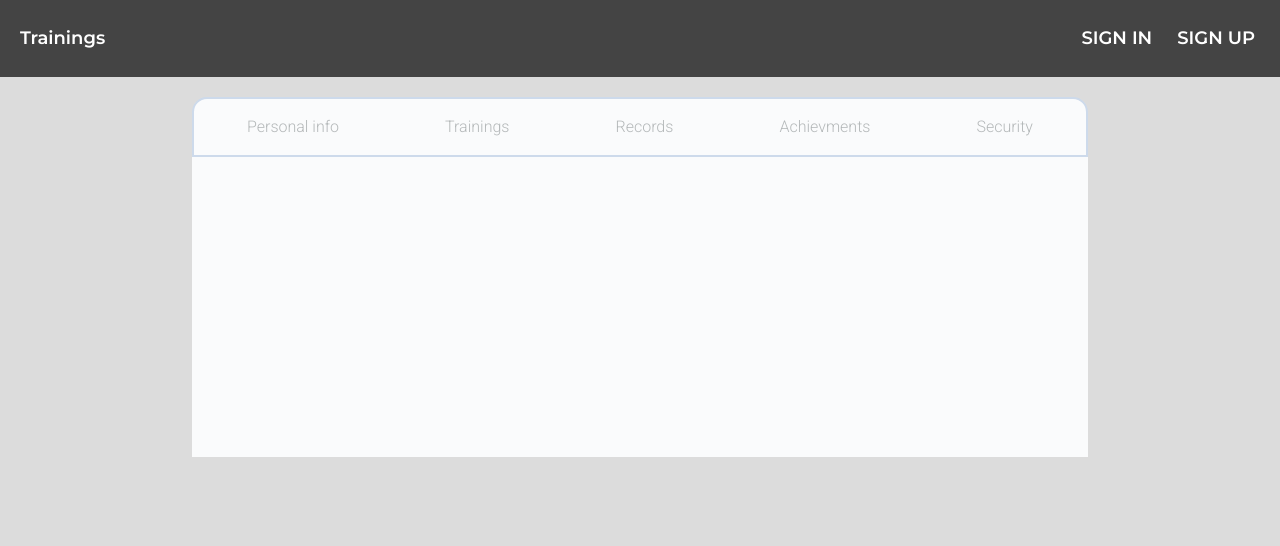
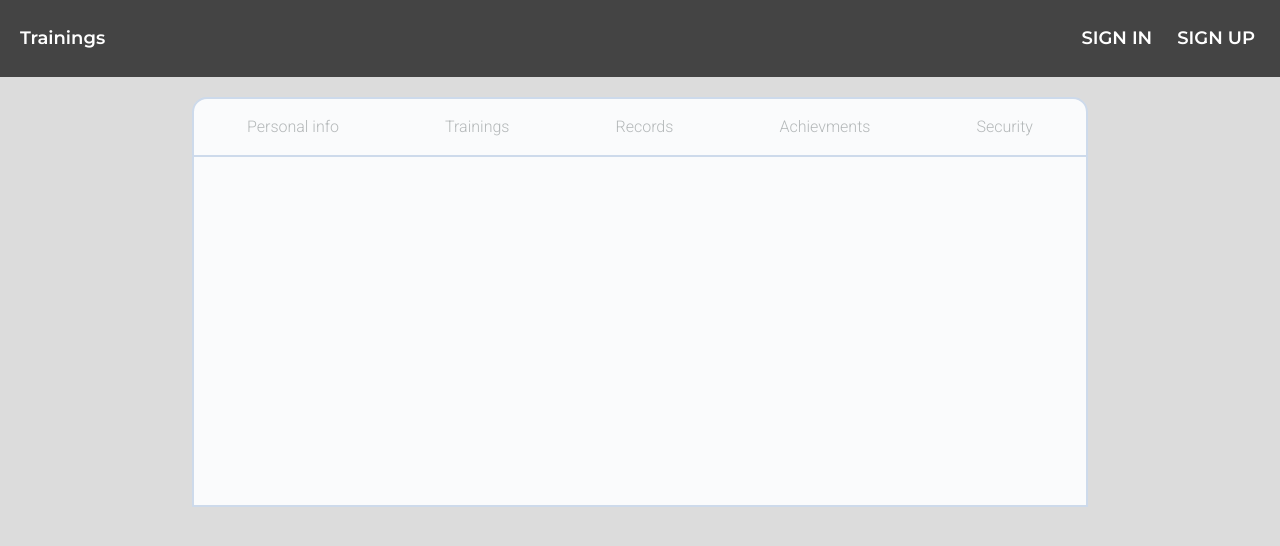
Before and after one commit to vladkovv/healthy-life-ui, a React (Create React App) app in the folder healthy_life_ui/: page /profile in a window 1280 px wide. Shown: the top 546 px of the page. Built offline with nearby package versions, Linux system fonts and the light colour scheme; no server answers.

Commit message:
some fixes

```diff
--- a/healthy_life_ui/src/index.css
+++ b/healthy_life_ui/src/index.css
@@ -284,14 +284,25 @@ color: #A2A2A2;
 .profile-header > div > a {
   text-decoration: none;
   color: #B4B8B9;
+  padding-bottom: 10px;
 
+}
+
+.profile-header > div > a:hover {
+  border-bottom: 2px solid #D1D5DA;
 }
 
 .profile-header > div > a.active {
   color: #333333;
+  padding-bottom: 18px;
+  border-bottom: 2px solid blue;
 }
+
 .content-personal {
   background-color: #FAFBFC;
   width: 70%;
-  height: 300px;
+  height: 350px;
+  margin-top: 0px;
+  border: 2px solid #CDDAEB;
+  border-top: none;
 }
```
